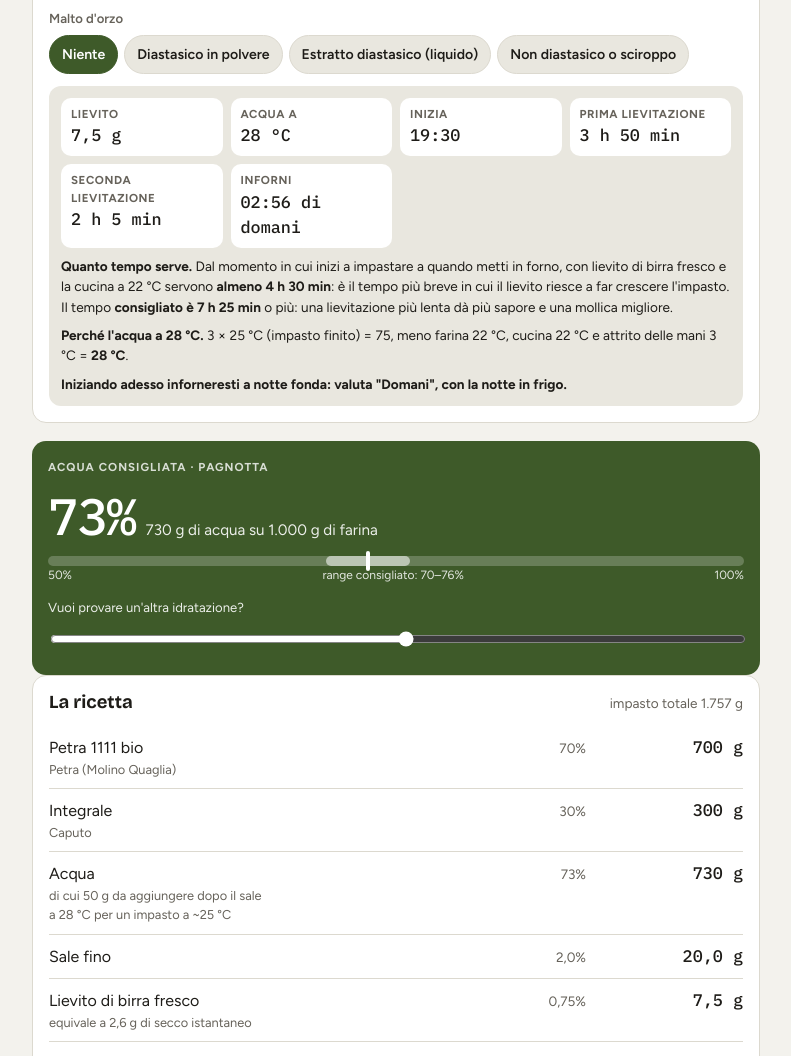
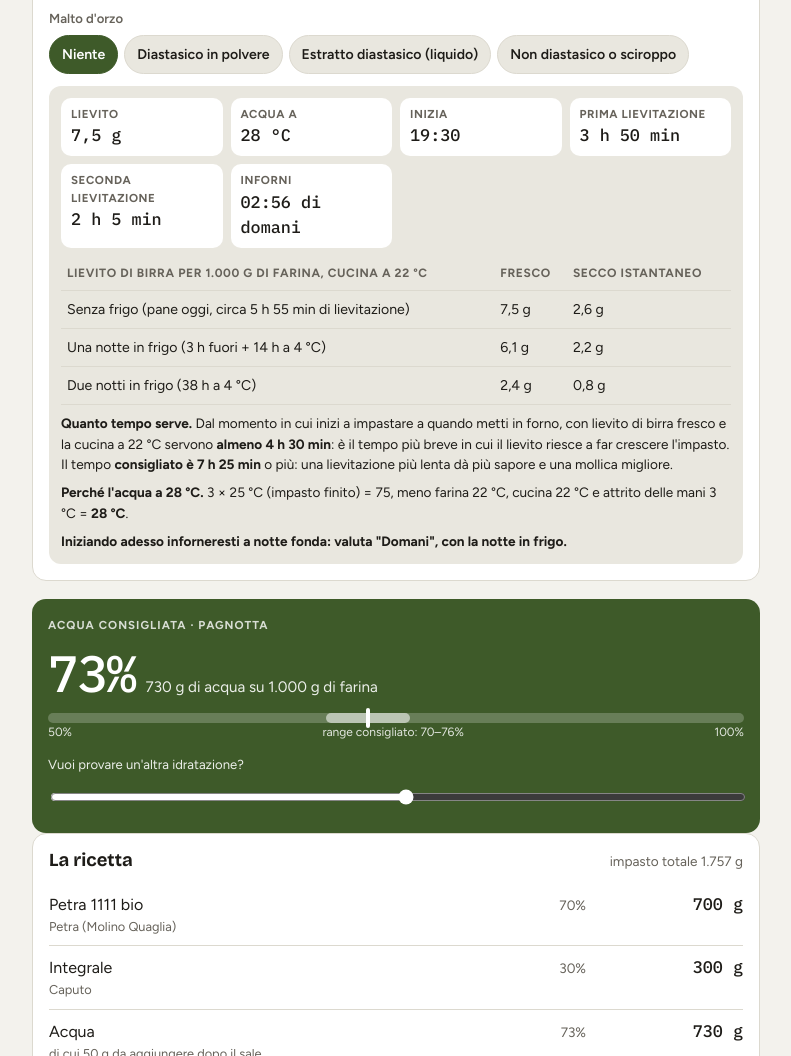
Before and after one commit to mastucauz/Banco-del-pane, a plain HTML site: page index.html in a window 1280 px wide. Shown: the part 1395-2451 px from the top of the page, without its empty margins (244-1035 px from the left). Drawn offline with nearby package versions, Linux system fonts and the light colour scheme.

Commit message:
Tabella dosi senza frigo / una notte / due notti e confronto con le fonti
Co-Authored-By: Claude Opus 5.5 <noreply@anthropic.com>
Claude-Session: https://claude.ai/code/session_011ZLtNtfyGwYgsHPacSuxpc

```diff
--- a/index.html
+++ b/index.html
@@ -881,6 +881,15 @@ function compute(){
   const t0 = P.startMin;
   const endMin = t0 + P.total*60;
   const levWord = S.lev==="fresco"?"lievito di birra fresco":S.lev==="secco"?"lievito secco":S.lev==="lm"?"lievito madre":"licoli";
+  /* confronto esplicito: senza frigo, una notte, due notti (stessa farina e cucina) */
+  const cmpDays = [0,1,2].map(d => { const keep = S.endDay; S.endDay = d; const Q = makePlan("fresco", A, overheadH); S.endDay = keep; return Q; });
+  const cmpG = Q => fmt(A.F * Q.fresh / 100, 1);
+  const cmpBox = (S.lev === "fresco" || S.lev === "secco") ? `<div class="tbl-wrap"><table class="cmp">
+      <tr><th>Lievito di birra per ${fmt(A.F)} g di farina, cucina a ${T} °C</th><th>Fresco</th><th>Secco istantaneo</th></tr>
+      <tr><td>Senza frigo (pane oggi, circa ${hm(cmpDays[0].use)} di lievitazione)</td><td>${cmpG(cmpDays[0])} g</td><td>${fmt(A.F*cmpDays[0].fresh/100*0.35,1)} g</td></tr>
+      <tr><td>Una notte in frigo (${hm(cmpDays[1].bulk)} fuori + ${hm(cmpDays[1].fh||0)} a ${fridgeT()} °C)</td><td>${cmpG(cmpDays[1])} g</td><td>${fmt(A.F*cmpDays[1].fresh/100*0.35,1)} g</td></tr>
+      <tr><td>Due notti in frigo${cmpDays[2].mode==="fridge" ? ` (${hm(cmpDays[2].fh)} a ${fridgeT()} °C)` : " (questa farina non le regge)"}</td><td>${cmpG(cmpDays[2])} g</td><td>${fmt(A.F*cmpDays[2].fresh/100*0.35,1)} g</td></tr>
+    </table></div>` : "";
   $("#plan-box").innerHTML = `<div class="plan">
     <div class="plan-grid">
       <div><span>${S.lev==="fresco"||S.lev==="secco"?"Lievito":"Lievito madre"}</span><b>${S.lev==="fresco"||S.lev==="secco" ? fmt(yG,1)+" g" : fmt(starter)+" g"}</b></div>
@@ -890,6 +899,7 @@ function compute(){
       ${P.mode==="fridge" ? `<div><span>In frigo (${fridgeT()} °C)</span><b>${hm(P.fh)}</b></div>${P.post?`<div><span>Fuori frigo</span><b>${hm(P.post)}</b></div>`:""}` : `<div><span>Seconda lievitazione</span><b>${hm(P.app)}</b></div>`}
       <div><span>Inforni</span><b>${at(endMin)}</b></div>
     </div>
+    ${cmpBox}
     <p class="small"><b>Quanto tempo serve.</b> Dal momento in cui inizi a impastare a quando metti in forno, con ${levWord} e la cucina a ${T} °C servono <b>almeno ${hm(P.minH)}</b>: è il tempo più breve in cui il lievito riesce a far crescere l'impasto. Il tempo <b>consigliato è ${hm(P.recH)}</b> o più: una lievitazione più lenta dà più sapore e una mollica migliore. </p>
     ${P.mode==="fridge" ? `<p class="small"><b>Perché col frigo il lievito non cala di molto.</b> A ${fridgeT()} °C il lievito lavora pochissimo: ${hm(P.fh)} di frigo valgono solo circa ${hm(fridgeEq(P.fh))} a 24 °C. Il frigo serve a dare sapore e a fermare l'impasto fino all'ora giusta, non a farlo crescere: quasi tutta la crescita avviene prima, a temperatura ambiente, e poi in forno. Per questo la dose è solo un po' più bassa che in giornata (${fmt(levDose("fresco", {fresh: freshFor(5)}, A.F),1)} g col lievito fresco). La regola "meno lievito" vale per le lievitazioni lunghe a temperatura ambiente, o per due notti in frigo.</p>` : ""}
     <p class="small"><b>Perché l'acqua a ${wT} °C.</b> ${wExplain}</p>
@@ -1074,6 +1084,7 @@ function compute(){
       <p><b>Programma.</b> <b>Oggi</b>: tutto a temperatura ambiente, con il tempo consigliato per il tuo lievito e la tua cucina. <b>Domani</b>: puntata breve (2,5 h equivalenti a 24 °C col birra, 4 col madre), circa 14 ore in frigo e infornata alle 10 (alle 19 per focacce e pizze). <b>Dopodomani</b>: come domani ma fino a circa 38 ore di frigo, se la farina le regge. In frigo uso la temperatura che metti tu (misurala con un termometro in un bicchiere d'acqua lasciato una notte in frigo): le prime 3 ore l'impasto si sta ancora raffreddando e conto la media tra cucina e frigo, poi la temperatura del frigo, sempre con lo stesso 9% per grado. È una mia approssimazione.</p>
       <p><b>Quanto è affidabile la dose.</b> Nessun ente certifica la dose di lievito per un dato tempo: ci sono tabelle di manuali e di panificatori, e per la notte in frigo danno numeri anche 2–3 volte diversi tra loro. Per questo la prova che conta è l'impasto: il volume indicato a fine puntata e il dito infarinato all'appretto. Se usi una tua dose che sai che funziona, scrivila in "Uso già una mia dose": tengo i tuoi grammi e ricalcolo le ore, così dose e tempi restano coerenti.</p>
       <p><b>Lievito.</b> Il tempo si accorcia di circa il 9% per ogni grado in più. Il modello è tarato sulla tabella dei lieviti per poolish del manuale Zanichelli (15 g/kg per 4–5 h, 3 g/kg per 10–12 h). Secco istantaneo = 35% del fresco, secco attivo = 50% (American Society of Baking). Il lievito madre parte dal 20% per circa 8 ore (Giorilli e Bonci su Dissapore).</p>
+      <p><b>Frigo: confronto con le fonti.</b> Harold McGee: in frigo il lievito impiega circa 10 volte di più che a temperatura ambiente calda; il mio modello dà un rapporto simile (a 4 °C circa 1/6 di un'ora a 24 °C, circa 1/8 rispetto a 27 °C). Dan DiMuzio (<i>Bread Baking</i>, riportato su The Fresh Loaf) scende dallo 0,7% allo 0,2–0,4% di lievito istantaneo quando l'appretto si fa in frigo; King Arthur consiglia circa 1 cucchiaino di istantaneo al posto di una bustina (2¼) per una lievitazione lunga o notturna. Mike Avery (Sourdough Home), panificatore professionista, invece usa dosi anche più alte per l'appretto in frigo a 3–4 °C. Le fonti non sono d'accordo tra loro: le mie dosi per una notte in frigo (circa 0,6% di fresco, cioè 0,2% di istantaneo) stanno nella fascia di DiMuzio, la più prudente. Rispetto a un impasto diretto classico in giornata (2–3 ore, circa 2% di fresco) sono circa un terzo; rispetto al mio "oggi", che è già una lievitazione lenta di 6–7 ore, la differenza è più piccola.</p>
       <p><b>Temperatura dell'acqua.</b> Formula King Arthur Baking: temperatura voluta × 3 (× 4 con lievito madre) meno farina, ambiente, lievito e attrito. L'attrito a mano (3 °C) è una mia stima.</p>
       <p><b>Forza e tempi.</b> Altroconsumo indica W 250–320 per lievitazioni lunghe; il manuale Zanichelli W &gt; 270 per il frigo. Le ore "sopportate" per fascia di W sono una mia interpolazione.</p>
     </div>
--- a/sw.js
+++ b/sw.js
@@ -1,4 +1,4 @@
-const C="banco-pane-v8";
+const C="banco-pane-v9";
 const F=["./","./index.html","./manifest.webmanifest","./icon-192.png","./icon-512.png","./apple-touch-icon.png","./icon.svg"];
 self.addEventListener("install",e=>{e.waitUntil(caches.open(C).then(c=>c.addAll(F)));self.skipWaiting();});
 self.addEventListener("activate",e=>{e.waitUntil(caches.keys().then(k=>Promise.all(k.filter(x=>x!==C).map(x=>caches.delete(x)))).then(()=>self.clients.claim()));});
```
